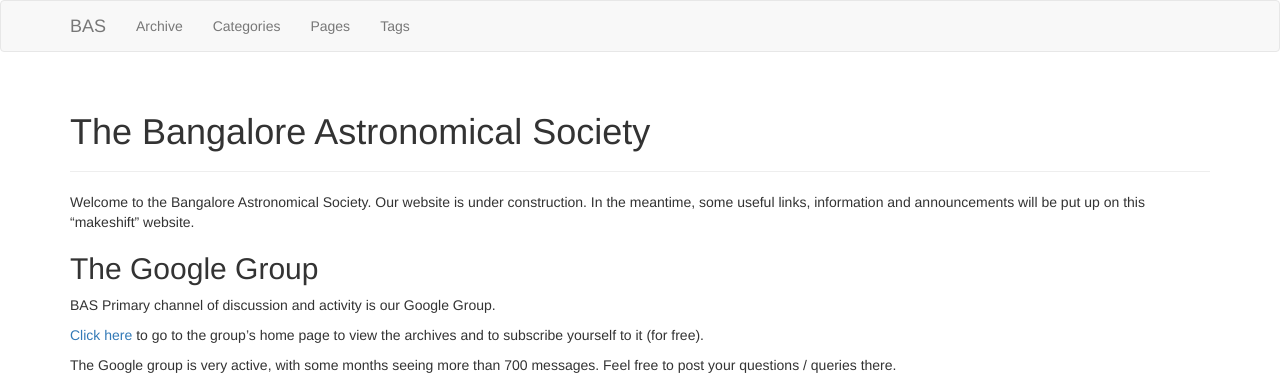
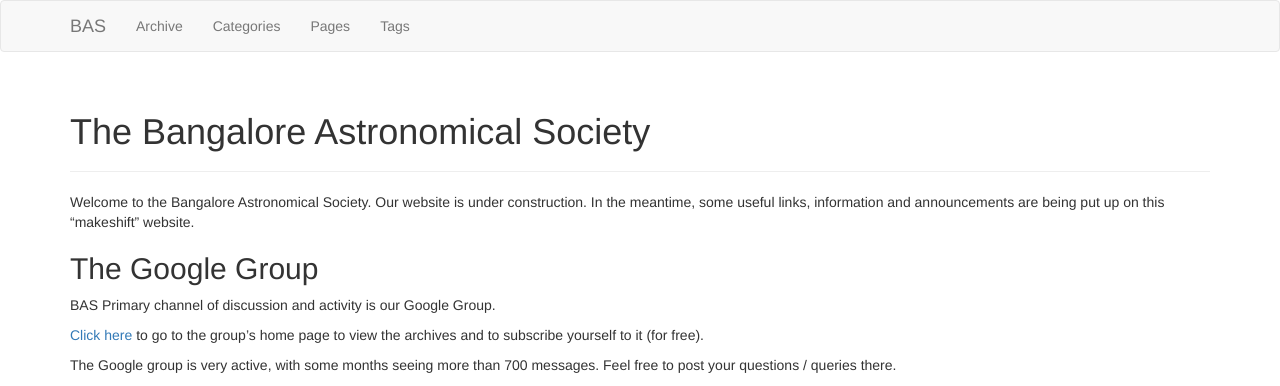
Before and after one commit to bas-org/bas-org.github.io, a Jekyll site: the page built from index.md, in a window 1280 px wide. Shown: the top 386 px of the page. Built offline with Jekyll 4.4.1, drawn with Linux system fonts in a browser that asks for light colours; nearby versions of some CDN libraries; library files that are not in the unit come from our copies.

Commit message:
minor grammatical correction

```diff
--- a/index.md
+++ b/index.md
@@ -5,7 +5,7 @@ tagline:
 ---
 {% include JB/setup %}
 
-Welcome to the Bangalore Astronomical Society. Our website is under construction. In the meantime, some useful links, information and announcements will be put up on this "makeshift" website.
+Welcome to the Bangalore Astronomical Society. Our website is under construction. In the meantime, some useful links, information and announcements are being put up on this "makeshift" website.
 
 ## The Google Group
 
```
